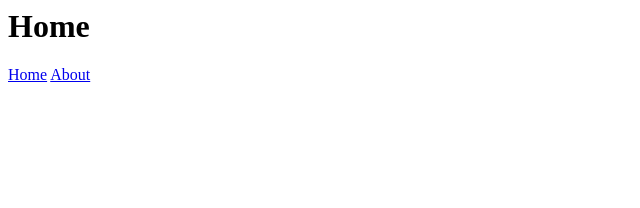
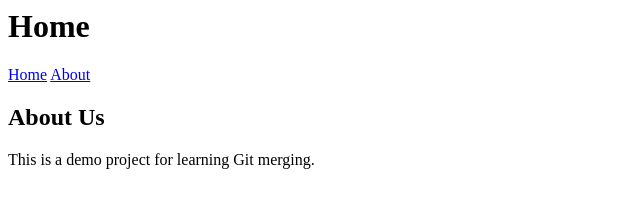
Before and after one commit to himmatmundhe07/conflicts, a plain HTML site: page demo-merge/index.html in a window 1280 px wide. Shown: the whole page, without its empty margins (0-640 px from the left). Drawn offline with Linux system fonts and the light colour scheme.

Commit message:
Add about section

```diff
--- a/demo-merge/index.html
+++ b/demo-merge/index.html
@@ -9,3 +9,5 @@
     <a href='/about'>About</a>
   </nav>
 </header>
+<h2>About Us</h2>
+<p>This is a demo project for learning Git merging.</p>
```
